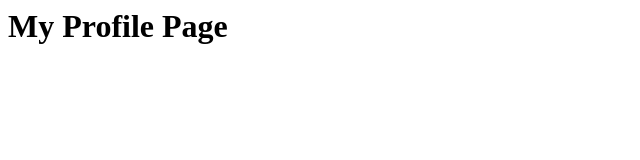
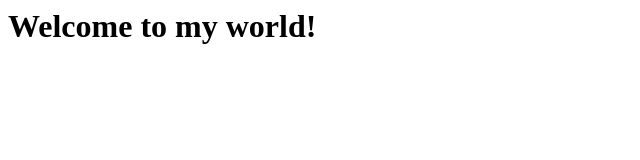
Before and after one commit to custompointofview/myactualname, a plain HTML site: page index.html in a window 1280 px wide. Shown: the whole page, without its empty margins (0-640 px from the left). Drawn offline with Linux system fonts and the light colour scheme.

Commit message:
Changing the welcome message

```diff
--- a/index.html
+++ b/index.html
@@ -1 +1 @@
-<html><body><h1>My Profile Page</h1></body><page>
+<html><body><h1>Welcome to my world!</h1></body></html>
```
